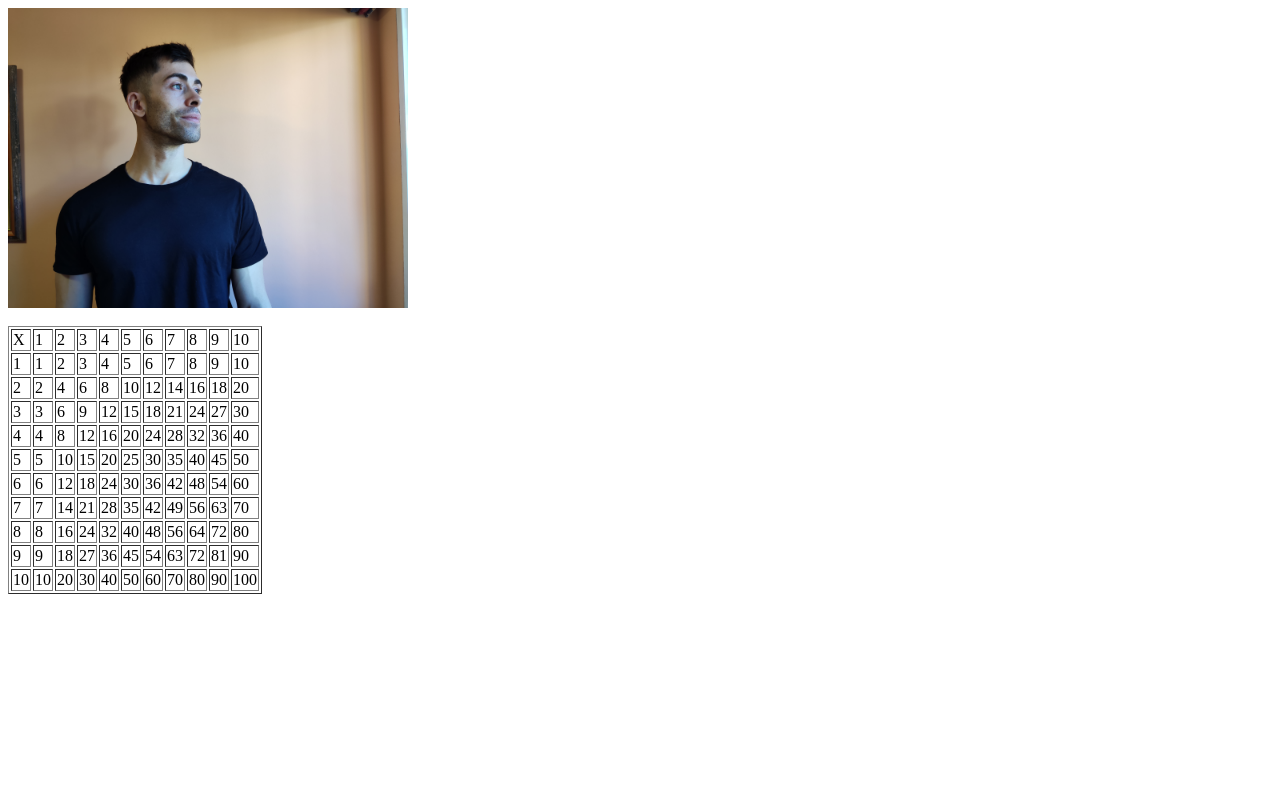
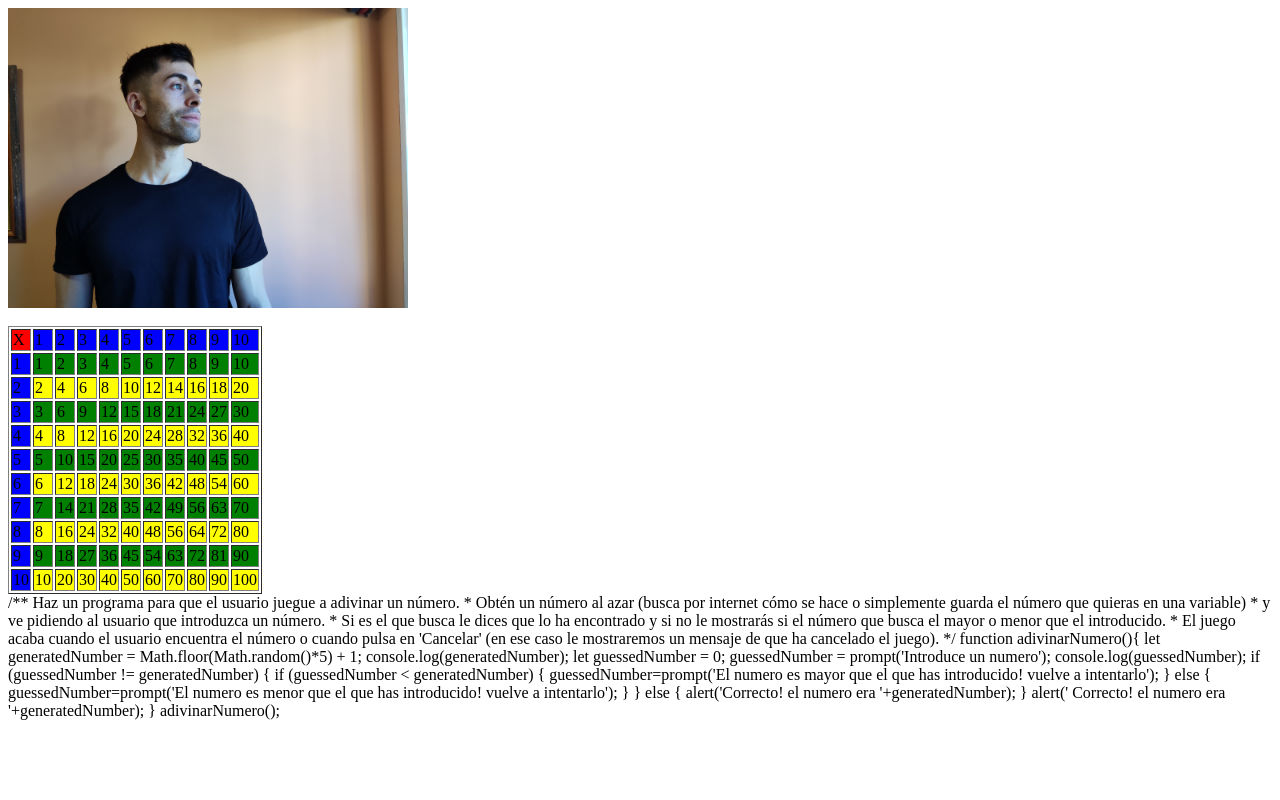
Before and after one commit to Annimale/server-projects, a PHP site: page / in a window 1280 px wide. Run offline with PHP 8.4, Linux system fonts and the light colour scheme.

Commit message:
Actividad 3

```diff
--- a/Actividad3/index.php
+++ b/Actividad3/index.php
@@ -4,41 +4,57 @@
 <br>
 <br>
 
-<!-- <?php
-        echo ('<table border="1">');
-        for ($i = 0; $i <= 10; $i++) {
-            echo ('<td>' . $i . '</td>');
-        }
 
 
-        for ($rows = 1; $rows <= 10; $rows++) {
-            echo ('<tr>');
-            for ($col = 1; $col <= 10; $col++) {
-                echo ('<td>' . $rows * $col . ' </td>');
-            }
-            echo ('</tr>');
-        }
-        echo ('</table>')
-        ?>
- -->
 <?php
 echo ('<table border="1">');
-echo ('<tr>'); //Empezamos las filas
-echo ('<td>X</td>'); //Adimos la x
+echo ('<tr style="background-color: blue;">'); // Primera fila en azul
+echo ('<td style="background-color: red;">X</td>'); // Primera celda en rojo
 
-for ($i = 1; $i <= 10; $i++) { //Esto es para meter una primera fila al principio
+for ($i = 1; $i <= 10; $i++) { // Esto es para la primera fila
     echo ('<td>' . $i . '</td>');
 }
+echo ('</tr>');
+
+for ($rows = 1; $rows <= 10; $rows++) {
+    echo ('<tr');
+    if ($rows % 2 == 0) {
+        echo (' style="background-color: yellow;"'); // Filas pares en amarillo
+    } else {
+        echo (' style="background-color: green;"'); // Filas impares en verde
+    }
+    echo ('>'); //Aqui cerramos el tr
+    echo ('<td style="background-color: blue;">' . $rows . '</td>'); // Primera columna en azul
+    for ($col = 1; $col <= 10; $col++) {
+        echo ('<td>' . $rows * $col . '</td>');
+    }
+    echo ('</tr>'); // Cerramos filas
+}
+echo ('</table>');
+?>
 
 
-for ($rows = 1; $rows <= 10; $rows++) {
-    echo ('<tr>');
-    echo ('<td>' . $rows . '</td>'); // Agregamos la columna en la primera posición
-    for ($col = 1; $col <= 10; $col++) {
 
-        echo ('<td>' . $rows * $col . '</td>');
+
+/** Haz un programa para que el usuario juegue a adivinar un número.
+* Obtén un número al azar (busca por internet cómo se hace o simplemente guarda el número que quieras en una variable)
+* y ve pidiendo al usuario que introduzca un número.
+* Si es el que busca le dices que lo ha encontrado y si no le mostrarás si el número que busca el mayor o menor que el introducido.
+* El juego acaba cuando el usuario encuentra el número o cuando pulsa en 'Cancelar' (en ese caso le mostraremos un mensaje de que ha cancelado el juego).
+*/
+
+function adivinarNumero(){
+let generatedNumber = Math.floor(Math.random()*5) + 1;
+console.log(generatedNumber);
+let guessedNumber = 0;
+guessedNumber = prompt('Introduce un numero');
+console.log(guessedNumber);
+
+if (guessedNumber != generatedNumber) {
+if (guessedNumber < generatedNumber) { guessedNumber=prompt('El numero es mayor que el que has introducido! vuelve a intentarlo'); } else { guessedNumber=prompt('El numero es menor que el que has introducido! vuelve a intentarlo'); } } else { alert('Correcto! el numero era '+generatedNumber);
     }
-    echo ('</tr>');
+
+    alert(' Correcto! el numero era '+generatedNumber);
 }
-echo ('</table>')
-?>
+
+adivinarNumero();
--- a/Actividad3/styles.css
+++ b/Actividad3/styles.css
@@ -1,3 +1,6 @@
 img {
   height: 300px;
 }
+.red {
+  background-color: red;
+}
```
